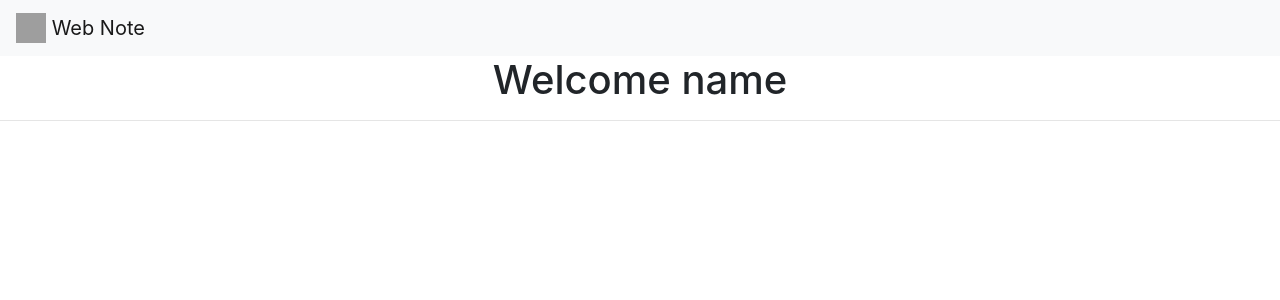
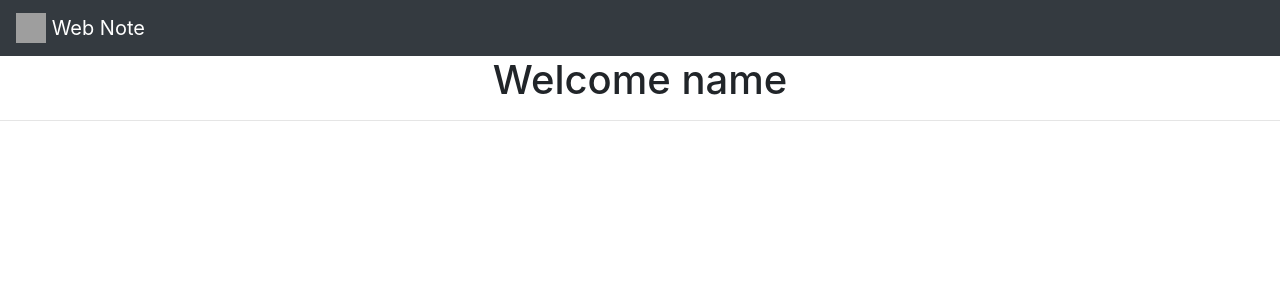
Before and after one commit to d-shaktiranjan/PocketNote, a PHP site: page /index.php in a window 1280 px wide. Shown: the top 300 px of the page. Run offline with PHP 8.4, Linux system fonts and the light colour scheme; the visitor is signed in with stand-in values (Sample User, id 1); grey boxes are pictures that could not be loaded.

Commit message:
bs: use dark navabar

```diff
--- a/parts/navbar.php
+++ b/parts/navbar.php
@@ -1,7 +1,7 @@
 <?php
 
 echo '<!-- Image and text -->
-<nav class="navbar navbar-light bg-light">
+<nav class="navbar navbar-dark bg-dark">
   <a class="navbar-brand" href="index.php">
     <img src="https://miro.medium.com/max/3902/0*_FE5Q4eSYpBO-aps"
     width="30" height="30" class="d-inline-block align-top" alt="" loading="lazy">
```
